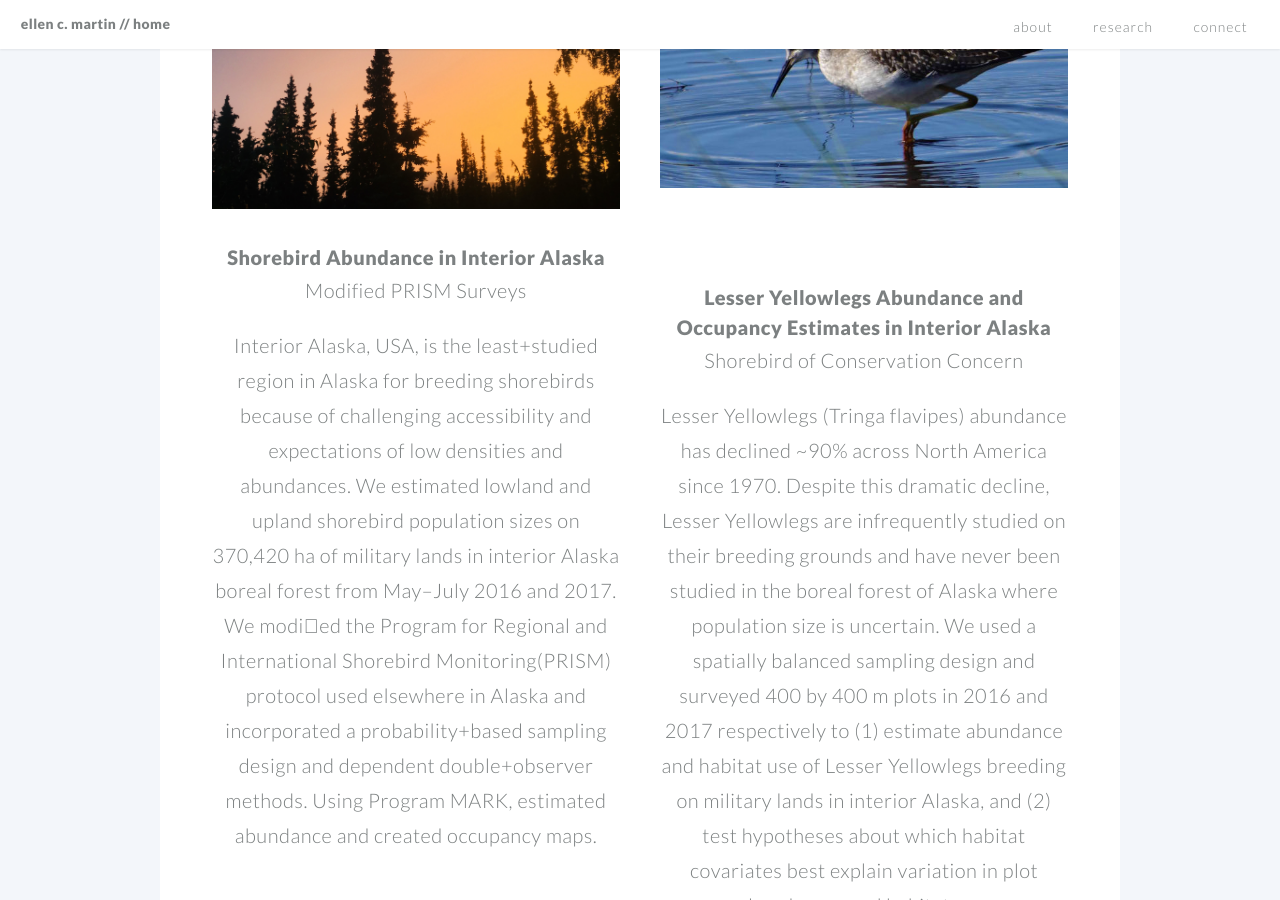
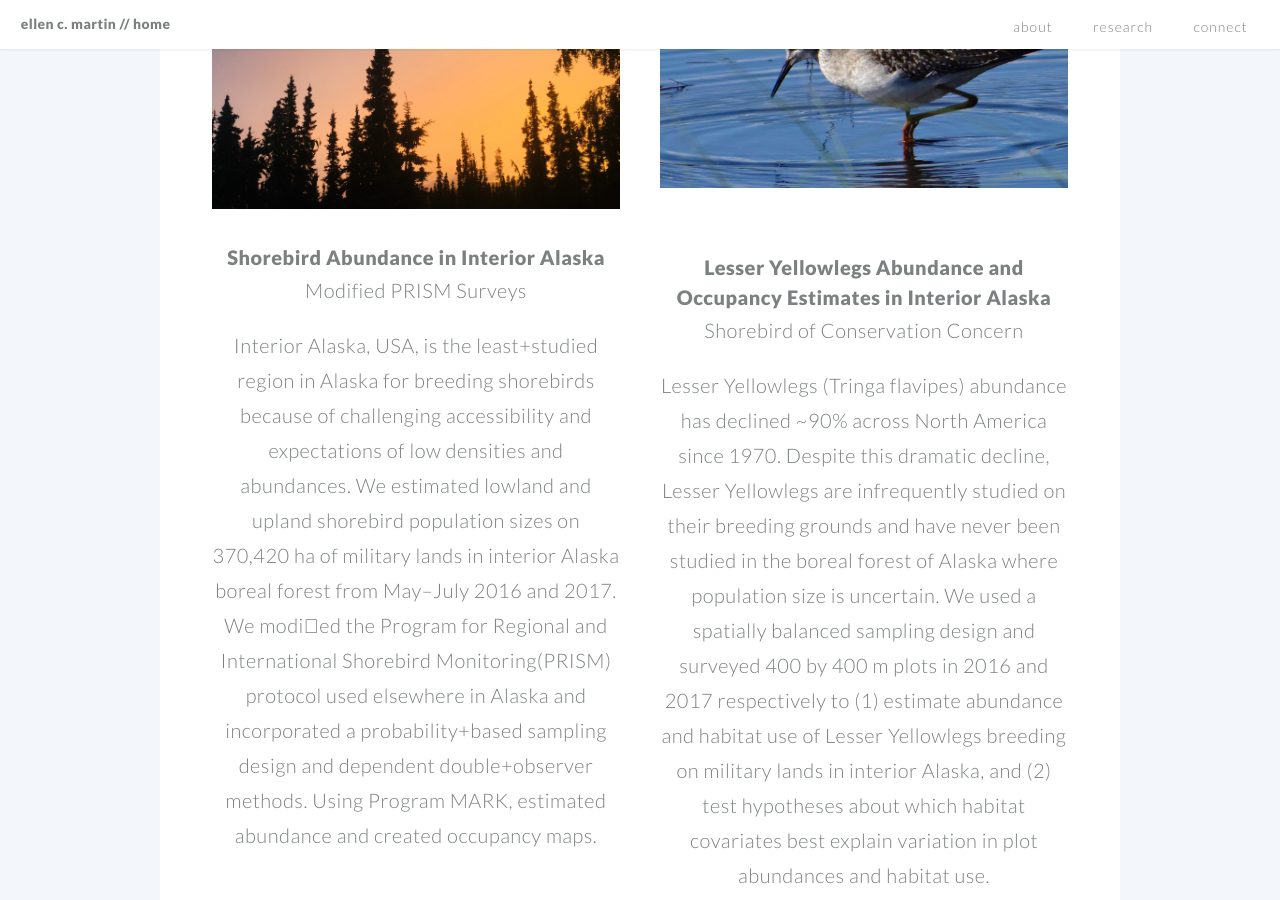
Before and after one commit to EllenCMartin/EllenCMartin.github.io, a Jekyll site: the page built from index.md, in a window 1280 px wide and 900 px high, scrolled down 4800 px. Built offline with Jekyll 4.4.1, drawn with Linux system fonts in a browser that asks for light colours.

```diff
--- a/_includes/ms2.html
+++ b/_includes/ms2.html
@@ -1,4 +1,4 @@
-<h1><br><br><a href="#">Lesser Yellowlegs Abundance and Occupancy Estimates in Interior Alaska</a></h1>
+<h1><br><a href="#">Lesser Yellowlegs Abundance and Occupancy Estimates in Interior Alaska</a></h1>
 <h2>Shorebird of Conservation Concern<h2>
 <p>Lesser Yellowlegs (Tringa flavipes) abundance has declined ~90% across North America since 1970.
 Despite this dramatic decline, Lesser Yellowlegs are infrequently studied on their breeding grounds
```
